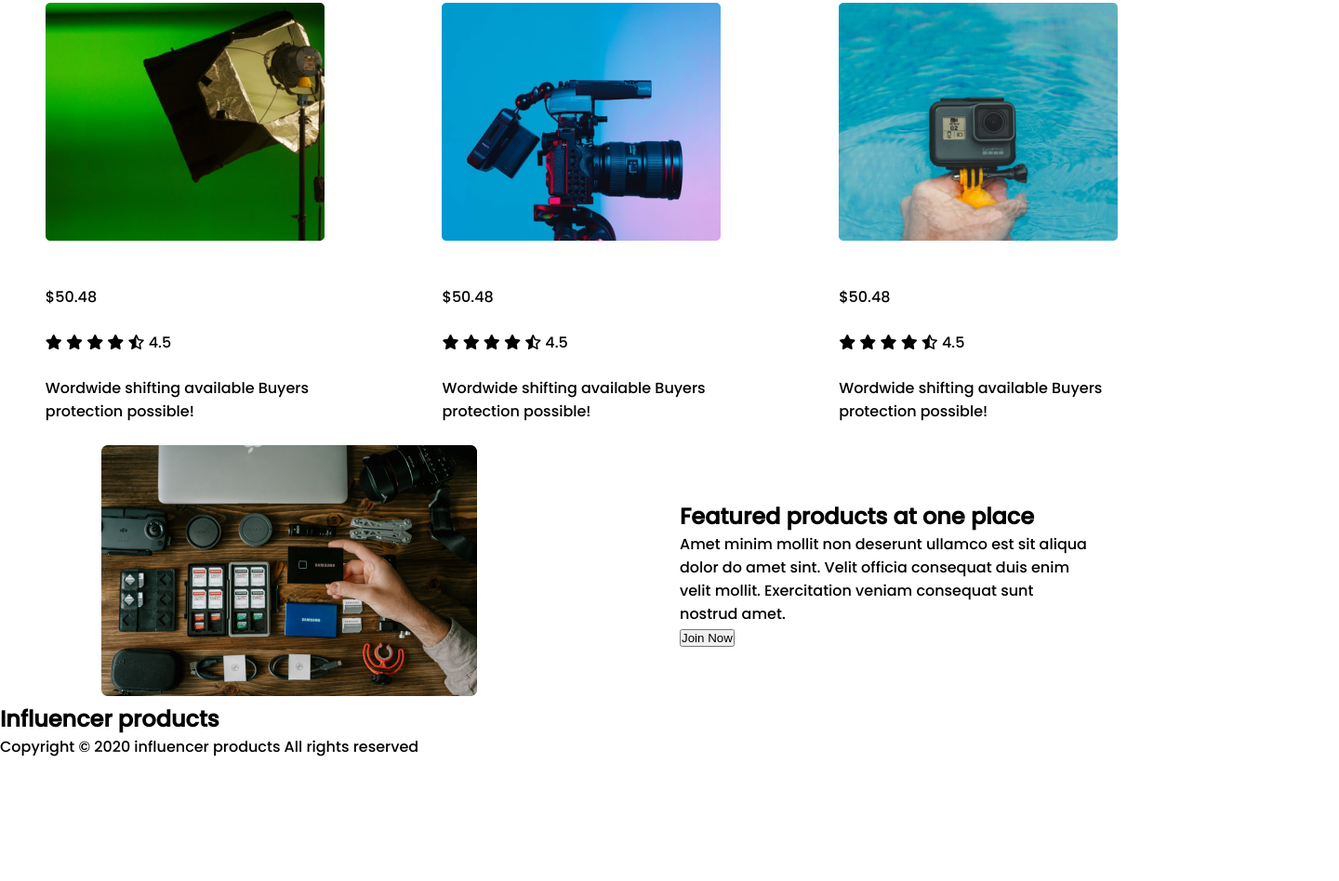
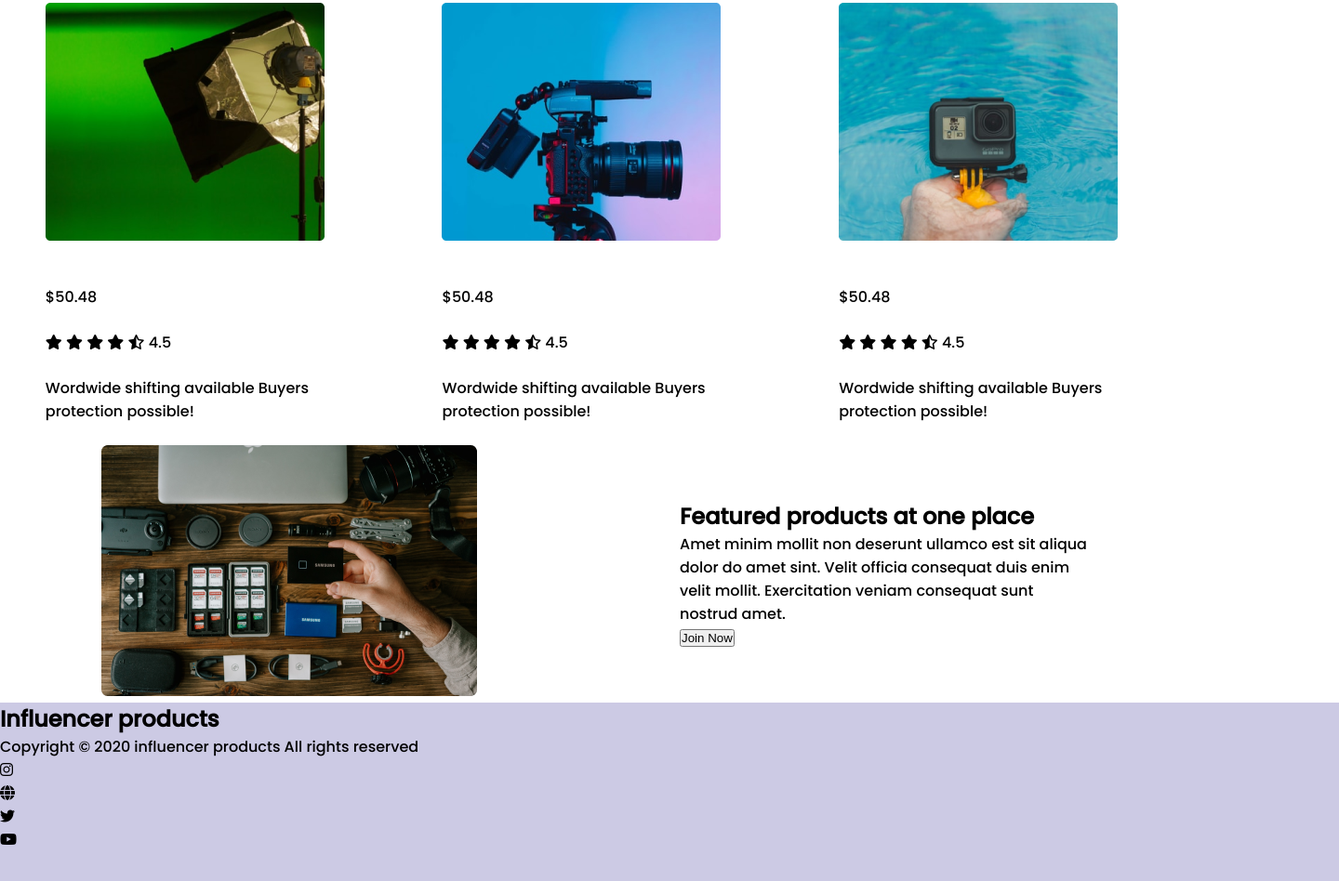
Before and after one commit to moman01/influencer-gear, a plain HTML site: page index.html in a window 1280 px wide. Shown: the part 1802-2750 px from the top of the page at 93% size, 1440 px wide, since content can reach past the window. Before the commit the page ends 2718 px from the top, so only its background shows below. Drawn offline with Linux system fonts and the light colour scheme.

Commit message:
icon add

```diff
--- a/index.html
+++ b/index.html
@@ -23,8 +23,8 @@
         <li><a href="#">Products</a></li>
         <li><a href="#">Sign up</a></li>
         <li><a href="#">log in</a></li>
-        <li> <a href="#"> <i class="fa-solid fa-star field"></i> </a> </li>
-        <li> <a href="#"> <i class="fa-regular fa-cart-shopping"></i> </a> </li>
+        <li> <a href="#"> <i class="fa-sharp fa-solid fa-magnifying-glass"></i> </a> </li>
+        <li> <a href="#"> <i class="fa-sharp fa-solid fa-cart-plus"></i> </a> </li>
       </ul>
     </div>
   </nav>
@@ -198,10 +198,10 @@
     <h2 class="footer-title">Influencer products</h2>
     <p class="footer-pera">Copyright © 2020 influencer products All rights reserved</p>
     <ul>
-      <li></li>
-      <li></li>
-      <li></li>
-      <li></li>
+      <li> <i class="fa-brands fa-instagram"></i> </li>
+      <li> <i class="fa-sharp fa-solid fa-globe"></i> </li>
+      <li> <i class="fa-brands fa-twitter"></i></li>
+      <li> <i class="fa-brands fa-youtube"></i> </li>
     </ul>
     </footer>
 </body>
--- a/styles/styles.css
+++ b/styles/styles.css
@@ -67,12 +67,12 @@ header {
   border-radius: 41px;
 }
 hr {
-  background: linear-gradient(
+  /* background: linear-gradient(
     90deg,
     rgba(192, 204, 218, 0.1) 0%,
     rgba(192, 204, 218, 0.6) 50.38%,
     rgba(192, 204, 218, 0.1) 100%
-  );
+  ); */
   /* border: 2px solid black; */
   width: 1110px;
   height: 1px;
@@ -124,3 +124,10 @@ hr {
 .featured-content{
   width: 440px;
 }
+/* Footer */
+
+footer{
+  width: 1440px;
+height: 239px;
+background: #cccae4;
+}
```
